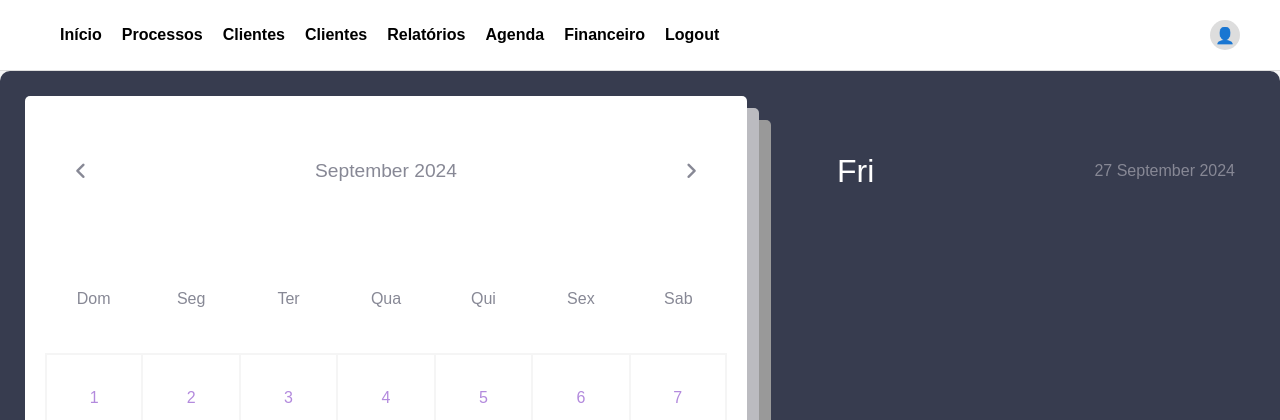
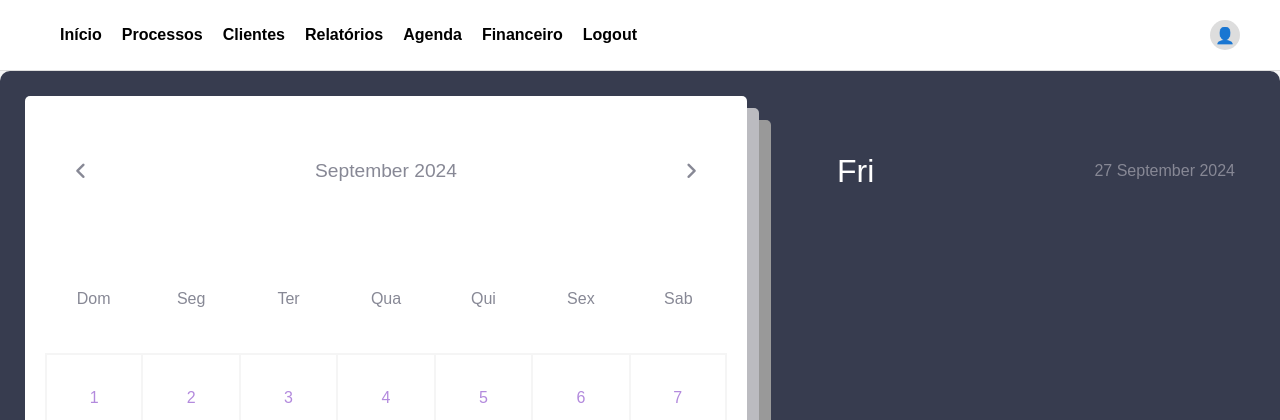
Before and after one commit to marcelomanchester/advocatus, a Django app: page /agenda/ in a window 1280 px wide. Shown: the top 420 px of the page. Run offline with Django 5.2, Linux system fonts and the light colour scheme.

Commit message:
remove clients copy from navbar

```diff
--- a/templates/partials/navbar.html
+++ b/templates/partials/navbar.html
@@ -14,8 +14,7 @@
         <ul>
             <li><a href="{% url "app" %}">Início</a></li>
             <li><a href="{% url "processes" %}">Processos</a></li>
-            <li><a href="#">Clientes</a></li>
-          <li><a href="{% url "clients_home" %}">Clientes</a></li>
+            <li><a href="{% url "clients_home" %}">Clientes</a></li>
             <li><a href="#">Relatórios</a></li>
             <li><a href="{% url "agenda" %}">Agenda</a></li>
             <li><a href="#">Financeiro</a></li>
```
